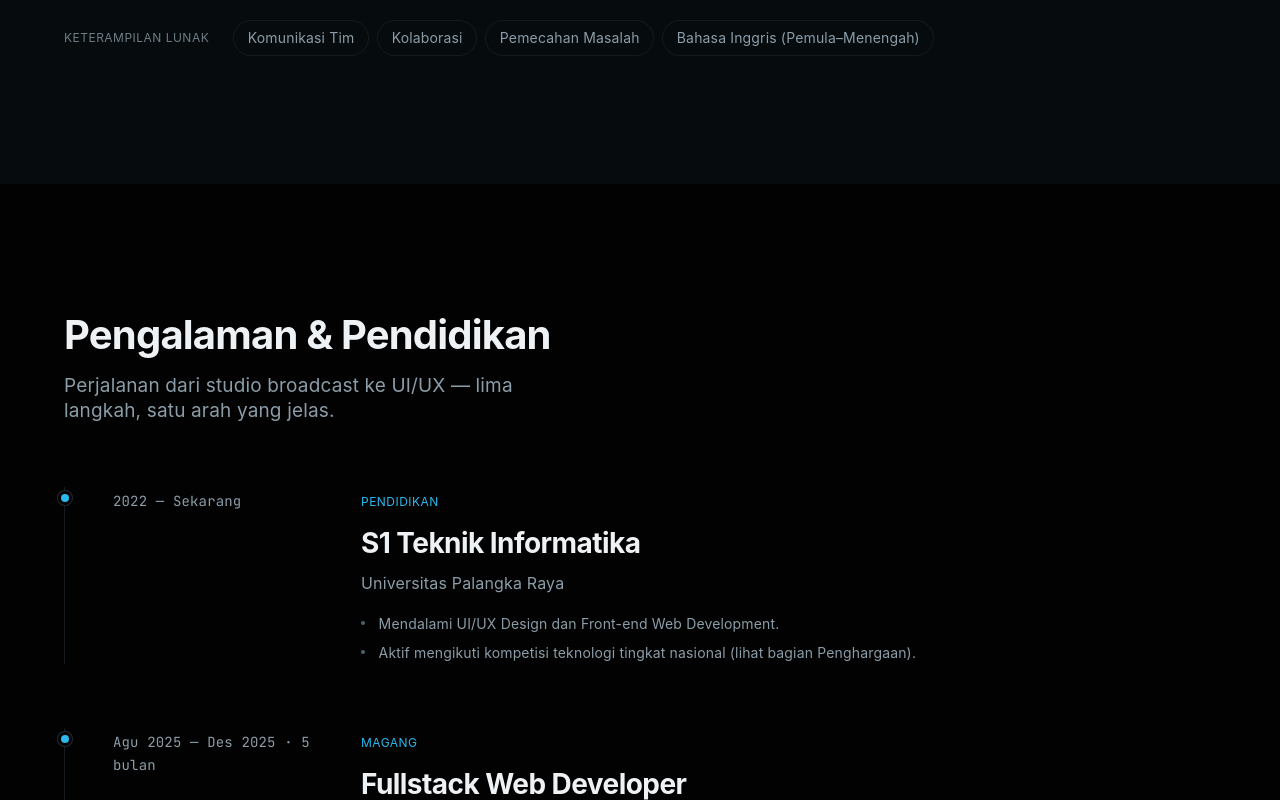
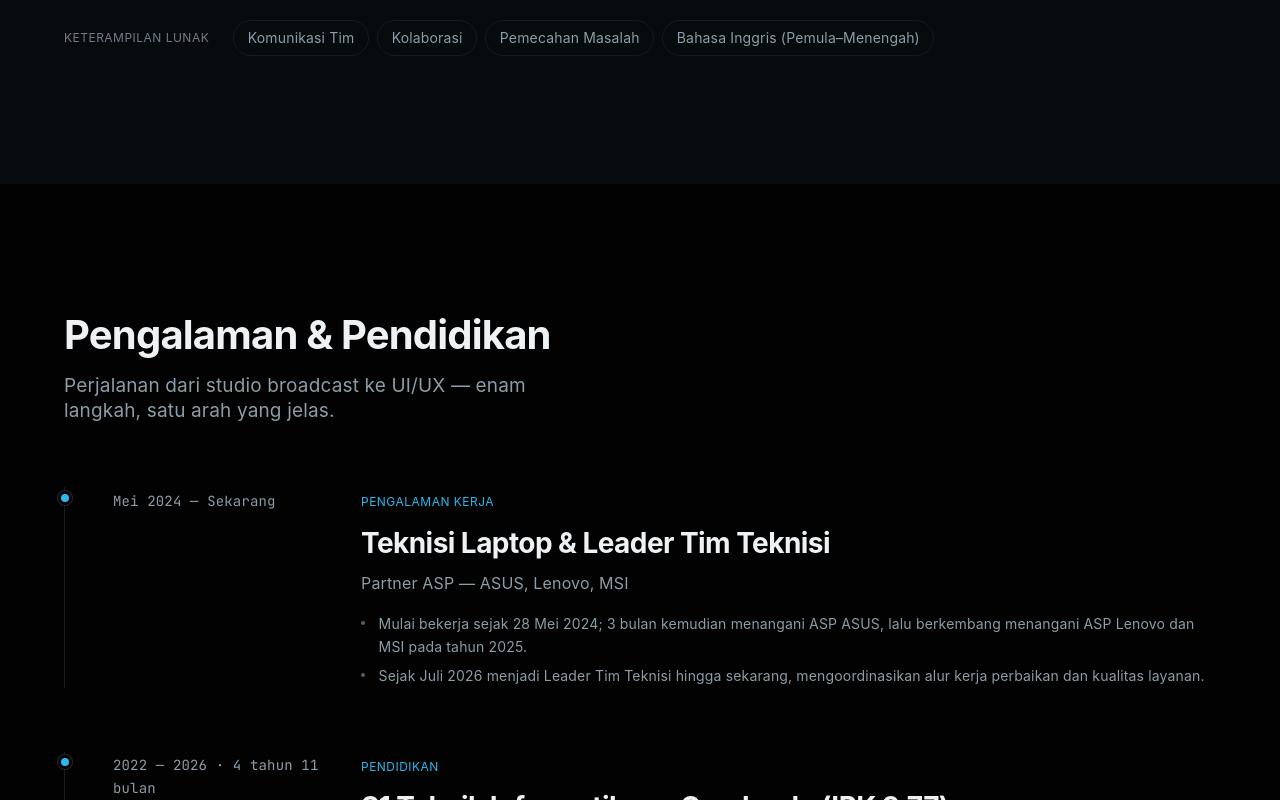
Before and after one commit to myZeez/Portofolio-Budi-v2, a plain HTML site: page index.html in a window 1280 px wide. Shown: the part 2872-3672 px from the top of the page. Drawn offline with Linux system fonts and the light colour scheme; a web font is replaced by a local one.

Commit message:
Update graduation status (Cumlaude 3.77) and ASP Technician Team Leader experience

```diff
--- a/index.html
+++ b/index.html
@@ -133,7 +133,7 @@
         </div>
         <div class="about__fact">
           <dt data-i18n="about.facts.education">Pendidikan</dt>
-          <dd data-i18n="about.facts.educationValue">Universitas Palangka Raya</dd>
+          <dd data-i18n="about.facts.educationValue">Universitas Palangka Raya · Cumlaude (IPK 3.77)</dd>
         </div>
         <div class="about__fact">
           <dt data-i18n="about.facts.focus">Fokus</dt>
@@ -223,17 +223,32 @@
     <div class="section-inner">
       <div class="section-head">
         <h2 class="section-heading" data-reveal data-i18n="experience.heading">Pengalaman &amp; Pendidikan</h2>
-        <p class="section-lead" data-reveal data-i18n="experience.lead">Perjalanan singkat — dari ruang kelas ke studio kerja sungguhan.</p>
+        <p class="section-lead" data-reveal data-i18n="experience.lead">Perjalanan dari studio broadcast ke UI/UX — enam langkah, satu arah yang jelas.</p>
       </div>
 
       <ol class="timeline">
         <li class="timeline__item" data-reveal>
           <div class="timeline__date">
-            <span data-i18n="experience.item1.date">2022 — Sekarang</span>
+            <span data-i18n="experience.item0.date">Mei 2024 — Sekarang</span>
+          </div>
+          <div class="timeline__content">
+            <span class="timeline__type" data-i18n="experience.type.work">Pengalaman Kerja</span>
+            <h3 data-i18n="experience.item0.role">Teknisi Laptop &amp; Leader Tim Teknisi</h3>
+            <p class="timeline__org" data-i18n="experience.item0.org">Partner ASP — ASUS, Lenovo, MSI</p>
+            <ul>
+              <li data-i18n="experience.item0.point1">Mulai bekerja sejak 28 Mei 2024; 3 bulan kemudian menangani ASP ASUS, lalu berkembang menangani ASP Lenovo dan MSI pada tahun 2025.</li>
+              <li data-i18n="experience.item0.point2">Sejak Juli 2026 menjadi Leader Tim Teknisi hingga sekarang, mengoordinasikan alur kerja perbaikan dan kualitas layanan.</li>
+            </ul>
+          </div>
+        </li>
+
+        <li class="timeline__item" data-reveal>
+          <div class="timeline__date">
+            <span data-i18n="experience.item1.date">2022 — 2026 · 4 tahun 11 bulan</span>
           </div>
           <div class="timeline__content">
             <span class="timeline__type" data-i18n="experience.type.education">Pendidikan</span>
-            <h3 data-i18n="experience.item1.role">S1 Teknik Informatika</h3>
+            <h3 data-i18n="experience.item1.role">S1 Teknik Informatika — Cumlaude (IPK 3.77)</h3>
             <p class="timeline__org" data-i18n="experience.item1.org">Universitas Palangka Raya</p>
             <ul>
               <li data-i18n="experience.item1.point1">Mendalami UI/UX Design dan Front-end Web Development.</li>
--- a/script.js
+++ b/script.js
@@ -29,7 +29,7 @@
       'about.body1': 'Perjalanan saya dimulai dari dunia visual — lulusan SMK Multimedia yang sempat bekerja sebagai Editor dan Kameramen di sebuah stasiun televisi lokal. Dari sana saya belajar bagaimana komposisi, gambar, dan cerita membentuk persepsi orang dalam hitungan detik. Ketertarikan itu membawa saya ke <span class="em">UI/UX Design</span> dan <span class="em">Front-end Web Development</span> saat kuliah Teknik Informatika, bidang yang saya tekuni lewat berbagai kompetisi nasional bersama tim.',
       'about.body2': 'Saya percaya latar belakang visual ini jadi modal tersendiri — desainer yang paham gambar akan paham antarmuka. Sekarang saya sedang memperluas kemampuan ke pengembangan aplikasi mobile dengan <span class="hl">Flutter</span>, karena desainer yang memahami cara kerja implementasinya akan selalu menghasilkan keputusan desain yang lebih baik.',
       'about.facts.location': 'Lokasi', 'about.facts.locationValue': 'Palangka Raya, Kalimantan Tengah',
-      'about.facts.education': 'Pendidikan', 'about.facts.educationValue': 'Universitas Palangka Raya',
+      'about.facts.education': 'Pendidikan', 'about.facts.educationValue': 'Universitas Palangka Raya · Cumlaude (IPK 3.77)',
       'about.facts.focus': 'Fokus',
       'about.facts.status': 'Status', 'about.facts.statusValue': 'Terbuka untuk kerja penuh waktu',
 
@@ -55,12 +55,17 @@
       'skills.soft.english': 'Bahasa Inggris (Pemula–Menengah)',
 
       'experience.heading': 'Pengalaman & Pendidikan',
-      'experience.lead': 'Perjalanan dari studio broadcast ke UI/UX — lima langkah, satu arah yang jelas.',
+      'experience.lead': 'Perjalanan dari studio broadcast ke UI/UX — enam langkah, satu arah yang jelas.',
       'experience.type.work': 'Pengalaman Kerja',
       'experience.type.internship': 'Magang',
       'experience.type.education': 'Pendidikan',
-      'experience.item1.date': '2022 — Sekarang',
-      'experience.item1.role': 'S1 Teknik Informatika',
+      'experience.item0.date': 'Mei 2024 — Sekarang',
+      'experience.item0.role': 'Teknisi Laptop & Leader Tim Teknisi',
+      'experience.item0.org': 'Partner ASP — ASUS, Lenovo, MSI',
+      'experience.item0.point1': 'Mulai bekerja sejak 28 Mei 2024; 3 bulan kemudian menangani ASP ASUS, lalu berkembang menangani ASP Lenovo dan MSI pada tahun 2025.',
+      'experience.item0.point2': 'Sejak Juli 2026 menjadi Leader Tim Teknisi hingga sekarang, mengoordinasikan alur kerja perbaikan dan kualitas layanan.',
+      'experience.item1.date': '2022 — 2026 · 4 tahun 11 bulan',
+      'experience.item1.role': 'S1 Teknik Informatika — Cumlaude (IPK 3.77)',
       'experience.item1.org': 'Universitas Palangka Raya',
       'experience.item1.point1': 'Mendalami UI/UX Design dan Front-end Web Development.',
       'experience.item1.point2': 'Aktif mengikuti kompetisi teknologi tingkat nasional (lihat bagian Penghargaan).',
@@ -194,7 +199,7 @@
       'about.body1': "My journey started in the visual world — a Multimedia graduate who worked as an Editor and Cameraman at a local TV station. That's where I learned how composition, imagery, and story shape perception in seconds. That curiosity led me to <span class=\"em\">UI/UX Design</span> and <span class=\"em\">Front-end Web Development</span> during my Informatics Engineering degree, a field I've sharpened through several national competitions with a team.",
       'about.body2': "I believe that visual background is an asset in itself — a designer who understands imagery understands interfaces. I'm now expanding into mobile app development with <span class=\"hl\">Flutter</span>, because a designer who understands implementation always makes better design decisions.",
       'about.facts.location': 'Location', 'about.facts.locationValue': 'Palangka Raya, Central Kalimantan',
-      'about.facts.education': 'Education', 'about.facts.educationValue': 'Universitas Palangka Raya',
+      'about.facts.education': 'Education', 'about.facts.educationValue': 'Universitas Palangka Raya · Cumlaude (GPA 3.77)',
       'about.facts.focus': 'Focus',
       'about.facts.status': 'Status', 'about.facts.statusValue': 'Open to full-time roles',
 
@@ -220,12 +225,17 @@
       'skills.soft.english': 'English (Beginner–Intermediate)',
 
       'experience.heading': 'Experience & Education',
-      'experience.lead': 'A journey from the broadcast studio to UI/UX — five steps, one clear direction.',
+      'experience.lead': 'A journey from the broadcast studio to UI/UX — six steps, one clear direction.',
       'experience.type.work': 'Work Experience',
       'experience.type.internship': 'Internship',
       'experience.type.education': 'Education',
-      'experience.item1.date': '2022 — Present',
-      'experience.item1.role': 'B.Sc. Informatics Engineering',
+      'experience.item0.date': 'May 2024 — Present',
+      'experience.item0.role': 'Laptop Technician & Technician Team Leader',
+      'experience.item0.org': 'Authorized Service Partner (ASP) — ASUS, Lenovo, MSI',
+      'experience.item0.point1': 'Started on May 28, 2024; entrusted with ASUS ASP after 3 months, then expanded to Lenovo and MSI ASP in 2025.',
+      'experience.item0.point2': 'Serving as Technician Team Leader since July 2026 to present, overseeing repair workflows and service quality.',
+      'experience.item1.date': '2022 — 2026 · 4 yrs 11 mos',
+      'experience.item1.role': 'B.Sc. Informatics Engineering — Cumlaude (GPA 3.77)',
       'experience.item1.org': 'Universitas Palangka Raya',
       'experience.item1.point1': 'Focused on UI/UX Design and Front-end Web Development.',
       'experience.item1.point2': 'Actively competed in national tech competitions (see Achievements).',
```
